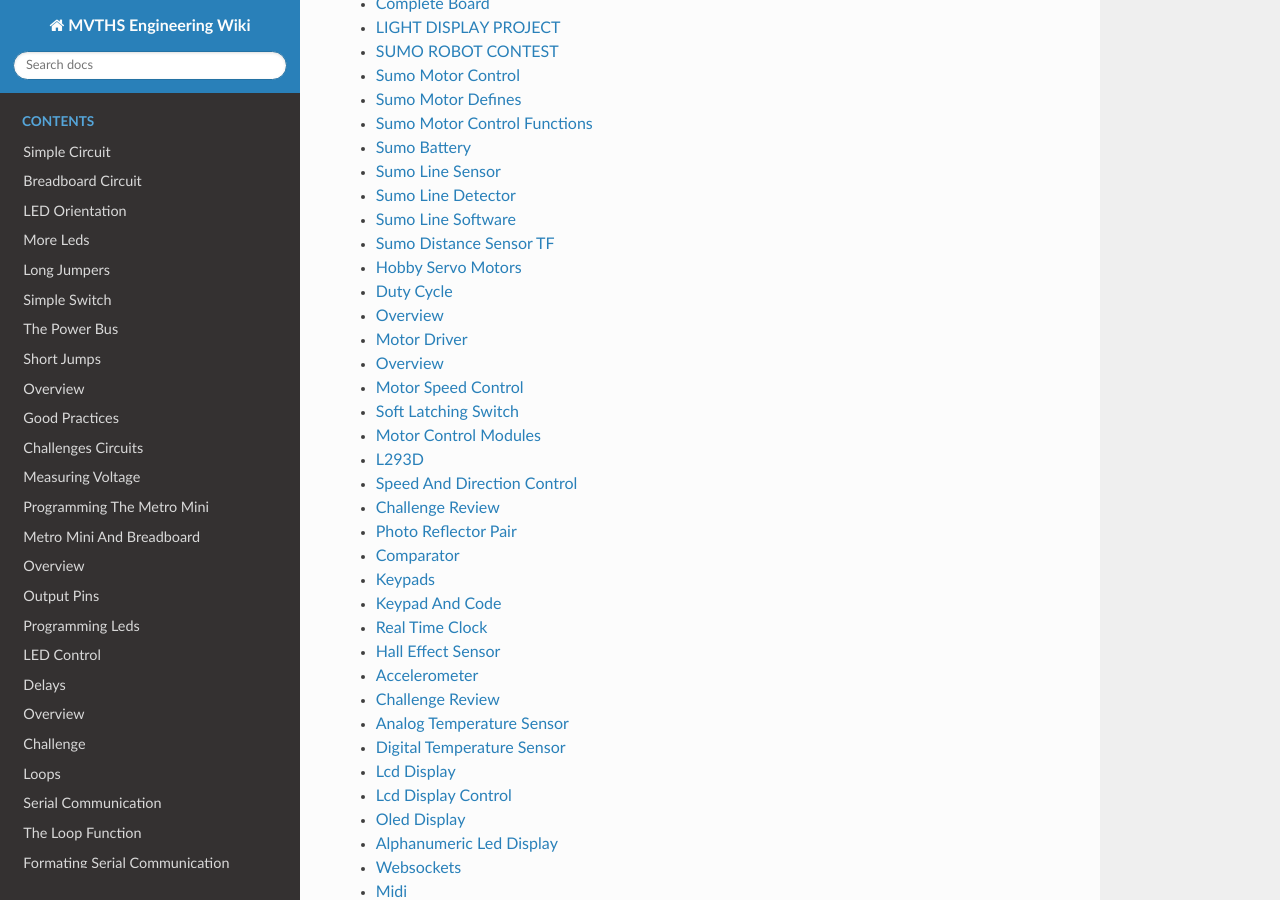
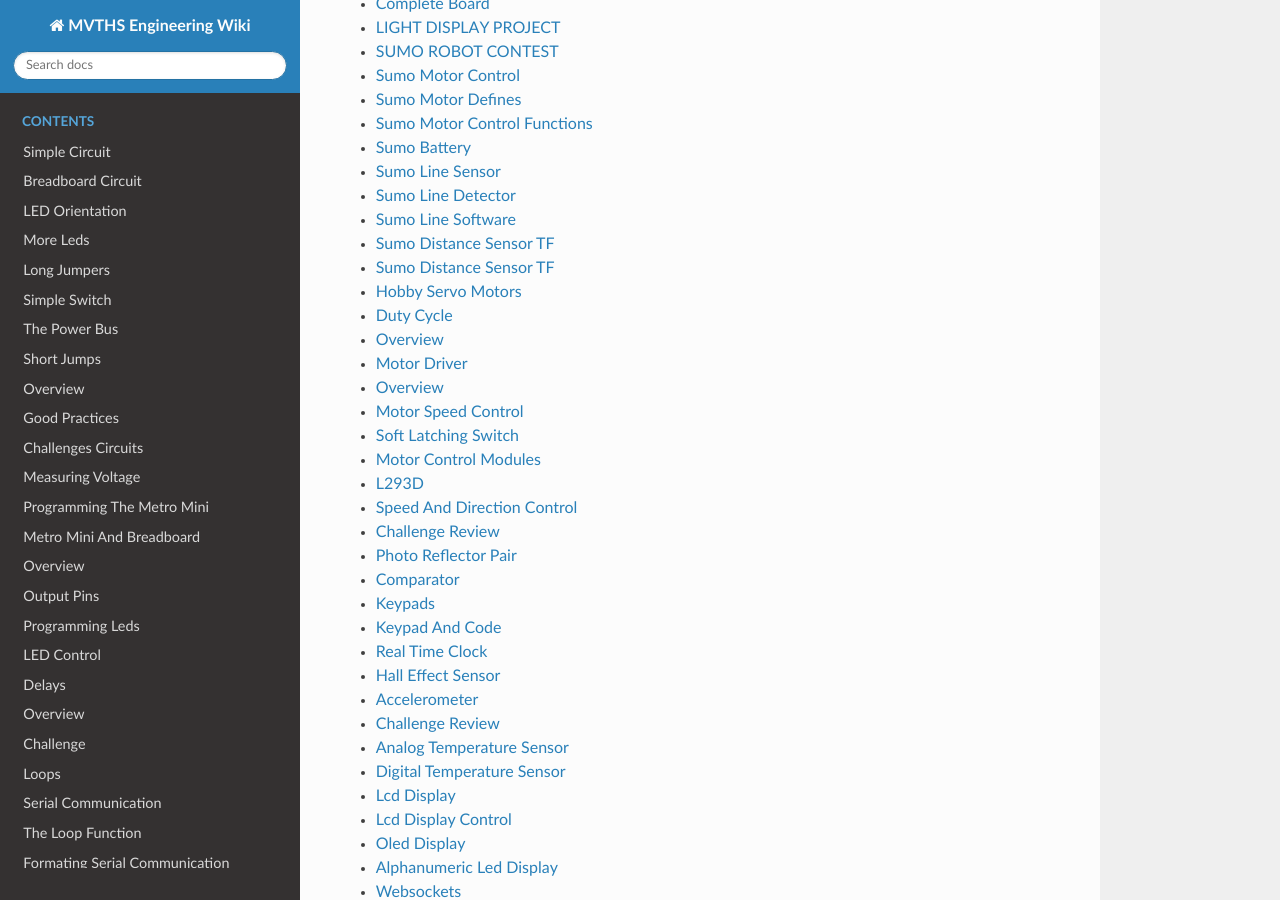
Before and after one commit to maxtkc/mvths-wiki, a Sphinx documentation site: the page built from docs/index.rst, in a window 1280 px wide and 900 px high, scrolled down 2352 px. Built offline with Sphinx 7.4.7 and the Read the Docs theme 2.0.0, drawn with Linux system fonts in a browser that asks for light colours; pages that are not in the unit, such as notebooks, are missing from menus.

Commit message:
Update index.rst

```diff
--- a/docs/index.rst
+++ b/docs/index.rst
@@ -107,6 +107,7 @@ The following is a list of guides for learning about electronics and software in
    070xg-sumo-line-detector
    070xh-sumo-line-software
    070xi-sumo-distance-tf
+   070xi-sumo-distance-ir
    053-hobby-servo-motors
    054-duty-cycle
    055a-voltage-regulation
```
